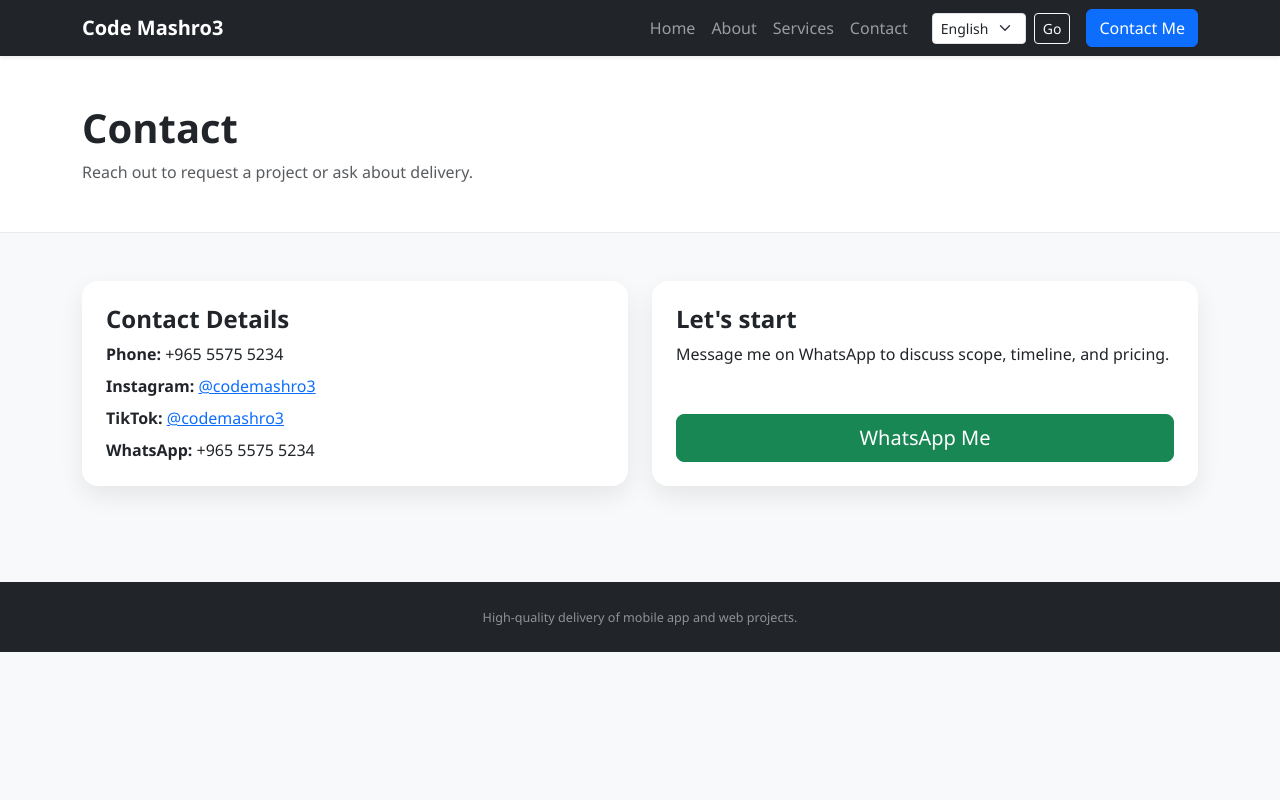
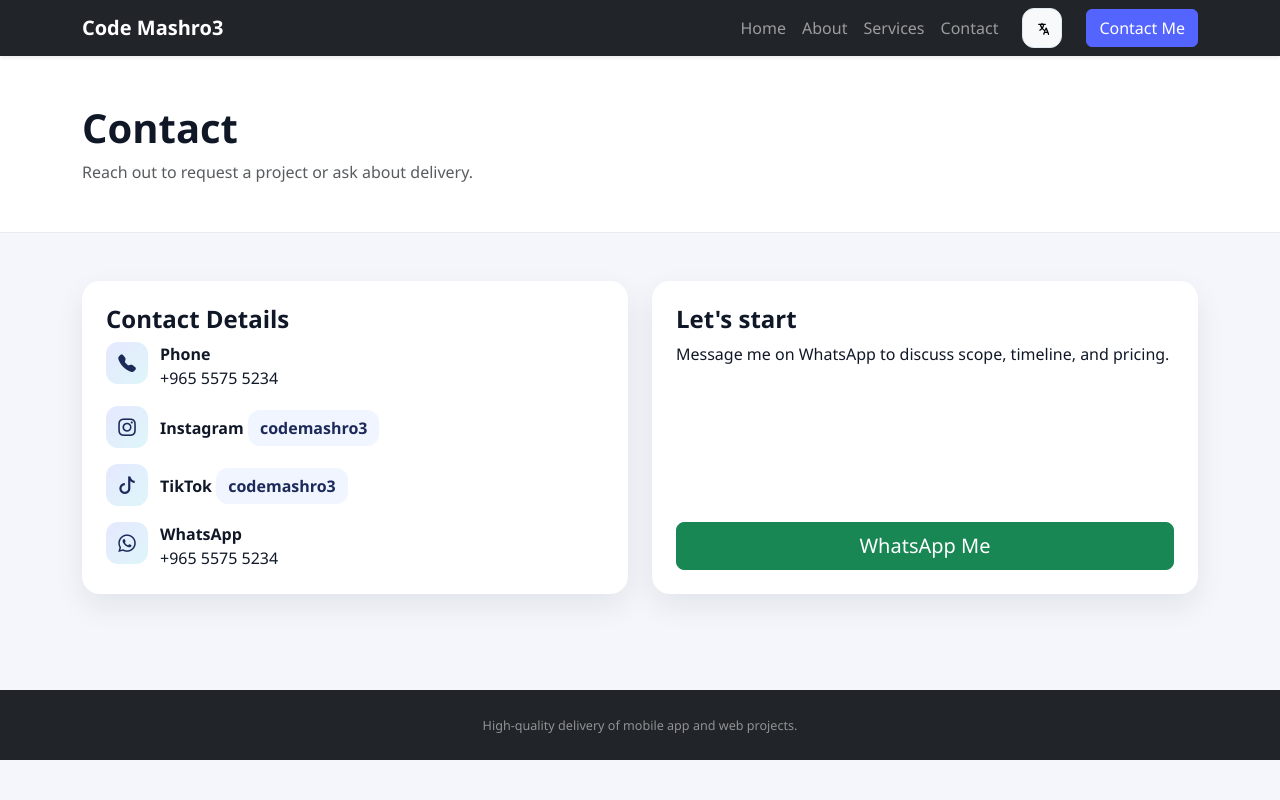
Before and after one commit to ii65ix/aboutMe, a Django app: page /en/contact/ in a window 1280 px wide. Run offline with Django 5.2, Linux system fonts and the light colour scheme; data that the repository does not hold is empty.

Commit message:
Update design and icons

```diff
--- a/website/static/website/styles.css
+++ b/website/static/website/styles.css
@@ -1,11 +1,55 @@
 body {
   font-family: "Segoe UI", Tahoma, Geneva, Verdana, sans-serif;
-  background-color: #f8f9fb;
+  background: #f4f6fb;
+  color: #101828;
+}
+
+:root {
+  --primary: #5465ff;
+  --secondary: #21c1d6;
+  --accent: #ffb17a;
+  --ink: #101828;
+  --surface: #ffffff;
+}
+
+.main-navbar {
+  background: linear-gradient(120deg, #1b1f3b, #2b2f55);
+}
+
+.btn-primary {
+  background-color: var(--primary);
+  border-color: var(--primary);
+}
+
+.btn-primary:hover {
+  background-color: #3f4ae0;
+  border-color: #3f4ae0;
+}
+
+.btn-icon {
+  width: 40px;
+  height: 40px;
+  border-radius: 12px;
+  display: inline-flex;
+  align-items: center;
+  justify-content: center;
+  border: 1px solid #e2e8f0;
 }
 
 .hero-section {
-  background: radial-gradient(circle at top, #2b3a67, #111827 65%);
-  padding: 80px 0;
+  background: radial-gradient(circle at top, #2a3169 0%, #111827 65%);
+  padding: 90px 0;
+}
+
+.welcome-badge {
+  display: inline-flex;
+  align-items: center;
+  padding: 8px 16px;
+  border-radius: 999px;
+  background: rgba(255, 255, 255, 0.18);
+  border: 1px solid rgba(255, 255, 255, 0.3);
+  font-weight: 600;
+  letter-spacing: 0.2px;
 }
 
 .hero-media {
@@ -17,14 +61,14 @@ body {
 
 .info-card,
 .content-card {
-  background-color: #ffffff;
-  border-radius: 16px;
+  background-color: var(--surface);
+  border-radius: 18px;
   padding: 24px;
-  box-shadow: 0 10px 25px rgba(0, 0, 0, 0.08);
+  box-shadow: 0 12px 30px rgba(15, 23, 42, 0.08);
 }
 
 .page-header {
-  background-color: #ffffff;
+  background-color: var(--surface);
   border-bottom: 1px solid #e9ecef;
 }
 
@@ -53,3 +97,39 @@ body {
 .card {
   border-radius: 18px;
 }
+
+.contact-list li {
+  display: flex;
+  gap: 12px;
+  align-items: flex-start;
+}
+
+.contact-icon {
+  width: 42px;
+  height: 42px;
+  border-radius: 12px;
+  display: inline-flex;
+  align-items: center;
+  justify-content: center;
+  background: linear-gradient(135deg, rgba(84, 101, 255, 0.15), rgba(33, 193, 214, 0.15));
+  color: #1b2a59;
+  font-size: 1.1rem;
+}
+
+.contact-handle {
+  display: inline-flex;
+  align-items: center;
+  gap: 8px;
+  margin-top: 4px;
+  padding: 6px 12px;
+  border-radius: 12px;
+  background: #f1f5ff;
+  color: #1b2a59;
+  font-weight: 600;
+  text-decoration: none;
+}
+
+.contact-handle:hover {
+  background: #e3e8ff;
+  color: #1b2a59;
+}
--- a/website/templates/website/base.html
+++ b/website/templates/website/base.html
@@ -12,6 +12,10 @@
       rel="stylesheet"
       integrity="sha384-QWTKZyjpPEjISv5WaRU9OFeRpok6YctnYmDr5pNlyT2bRjXh0JMhjY6hW+ALEwIH"
       crossorigin="anonymous"
+    />
+    <link
+      rel="stylesheet"
+      href="https://cdn.jsdelivr.net/npm/bootstrap-icons@1.11.3/font/bootstrap-icons.min.css"
     />
     <link rel="stylesheet" href="{% static 'website/styles.css' %}" />
   </head>
@@ -52,15 +56,25 @@
           >
             {% csrf_token %}
             <input type="hidden" name="next" value="{{ request.path }}" />
-            <select name="language" class="form-select form-select-sm me-2">
-              {% get_available_languages as LANGUAGES %}
-              {% for lang in LANGUAGES %}
-                <option value="{{ lang.0 }}" {% if lang.0 == CURRENT_LANGUAGE %}selected{% endif %}>
-                  {{ lang.1 }}
-                </option>
-              {% endfor %}
-            </select>
-            <button class="btn btn-outline-light btn-sm" type="submit">{% trans "Go" %}</button>
+            <input
+              type="hidden"
+              name="language"
+              value="{% if CURRENT_LANGUAGE == 'ar' %}en{% else %}ar{% endif %}"
+            />
+            <button class="btn btn-icon btn-light me-2" type="submit" aria-label="Switch language">
+              <svg
+                xmlns="http://www.w3.org/2000/svg"
+                width="18"
+                height="18"
+                fill="currentColor"
+                viewBox="0 0 16 16"
+                aria-hidden="true"
+              >
+                <path
+                  d="M4.25 3a.75.75 0 0 0 0 1.5h1.291c.048.329.12.658.216.984.3 1.017.789 1.971 1.424 2.811a8.585 8.585 0 0 1-1.912 1.616.75.75 0 1 0 .75 1.3 10.09 10.09 0 0 0 2.08-1.68 9.27 9.27 0 0 0 2.07 1.68.75.75 0 1 0 .75-1.3 7.776 7.776 0 0 1-1.904-1.62 8.02 8.02 0 0 0 1.265-2.713c.096-.326.168-.655.216-.984H11.75a.75.75 0 0 0 0-1.5H8.75V2.75a.75.75 0 0 0-1.5 0V3H4.25Zm3.6 1.5h1.3a6.5 6.5 0 0 1-.17.73 6.524 6.524 0 0 1-.83 1.65 6.498 6.498 0 0 1-.83-1.65 6.35 6.35 0 0 1-.17-.73Zm5.61 3.85a.75.75 0 0 0-1.4-.5l-2.75 7a.75.75 0 0 0 1.4.5l.6-1.55h2.86l.6 1.55a.75.75 0 1 0 1.4-.5l-2.71-7ZM11.57 12.3l1-2.6 1 2.6h-2Z"
+                />
+              </svg>
+            </button>
           </form>
           <a class="btn btn-primary ms-lg-3 mt-3 mt-lg-0" href="{% url 'contact' %}">
             {% trans "Contact Me" %}
--- a/website/templates/website/contact.html
+++ b/website/templates/website/contact.html
@@ -17,21 +17,49 @@
         <div class="col-lg-6">
           <div class="content-card h-100">
             <h4 class="fw-semibold">{% trans "Contact Details" %}</h4>
-            <ul class="list-unstyled mb-0">
-              <li class="mb-2"><strong>{% trans "Phone" %}:</strong> {{ contact.phone_number }}</li>
-              <li class="mb-2">
-                <strong>{% trans "Instagram" %}:</strong>
-                <a href="https://instagram.com/{{ contact.instagram }}" target="_blank" rel="noopener">
-                  @{{ contact.instagram }}
-                </a>
+            <ul class="list-unstyled mb-0 contact-list">
+              <li class="mb-3">
+                <span class="contact-icon"><i class="bi bi-telephone-fill"></i></span>
+                <div>
+                  <strong>{% trans "Phone" %}</strong>
+                  <div>{{ contact.phone_number }}</div>
+                </div>
               </li>
-              <li class="mb-2">
-                <strong>{% trans "TikTok" %}:</strong>
-                <a href="https://tiktok.com/@{{ contact.tiktok }}" target="_blank" rel="noopener">
-                  @{{ contact.tiktok }}
-                </a>
+              <li class="mb-3">
+                <span class="contact-icon"><i class="bi bi-instagram"></i></span>
+                <div>
+                  <strong>{% trans "Instagram" %}</strong>
+                  <a
+                    class="contact-handle"
+                    href="https://instagram.com/{{ contact.instagram }}"
+                    target="_blank"
+                    rel="noopener"
+                  >
+                    {{ contact.instagram }}
+                  </a>
+                </div>
               </li>
-              <li class="mb-0"><strong>{% trans "WhatsApp" %}:</strong> {{ contact.whatsapp_number }}</li>
+              <li class="mb-3">
+                <span class="contact-icon"><i class="bi bi-tiktok"></i></span>
+                <div>
+                  <strong>{% trans "TikTok" %}</strong>
+                  <a
+                    class="contact-handle"
+                    href="https://tiktok.com/@{{ contact.tiktok }}"
+                    target="_blank"
+                    rel="noopener"
+                  >
+                    {{ contact.tiktok }}
+                  </a>
+                </div>
+              </li>
+              <li class="mb-0">
+                <span class="contact-icon"><i class="bi bi-whatsapp"></i></span>
+                <div>
+                  <strong>{% trans "WhatsApp" %}</strong>
+                  <div>{{ contact.whatsapp_number }}</div>
+                </div>
+              </li>
             </ul>
           </div>
         </div>
--- a/website/templates/website/home.html
+++ b/website/templates/website/home.html
@@ -9,6 +9,9 @@
     <div class="container">
       <div class="row align-items-center">
         <div class="col-lg-7">
+          <span class="welcome-badge mb-3">
+            {% trans "Welcome to Ali Alammari Website" %}
+          </span>
           <h1 class="display-5 fw-bold mb-3">{{ personal.hero_title }}</h1>
           <p class="lead mb-4">{{ personal.hero_description }}</p>
           <div class="d-flex flex-wrap gap-3">
```
Also changed, not shown: locale/ar/LC_MESSAGES/django.po.
